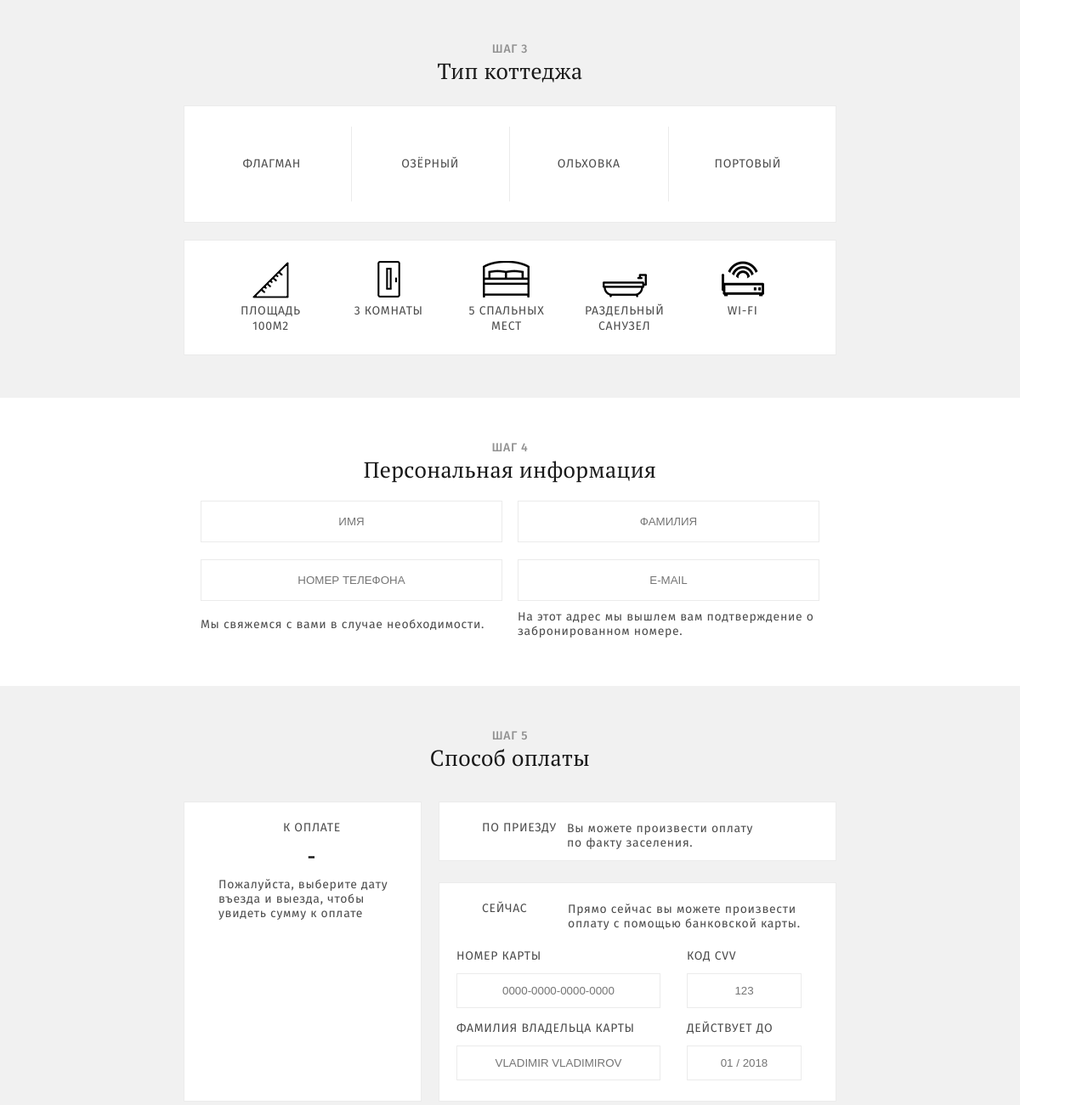
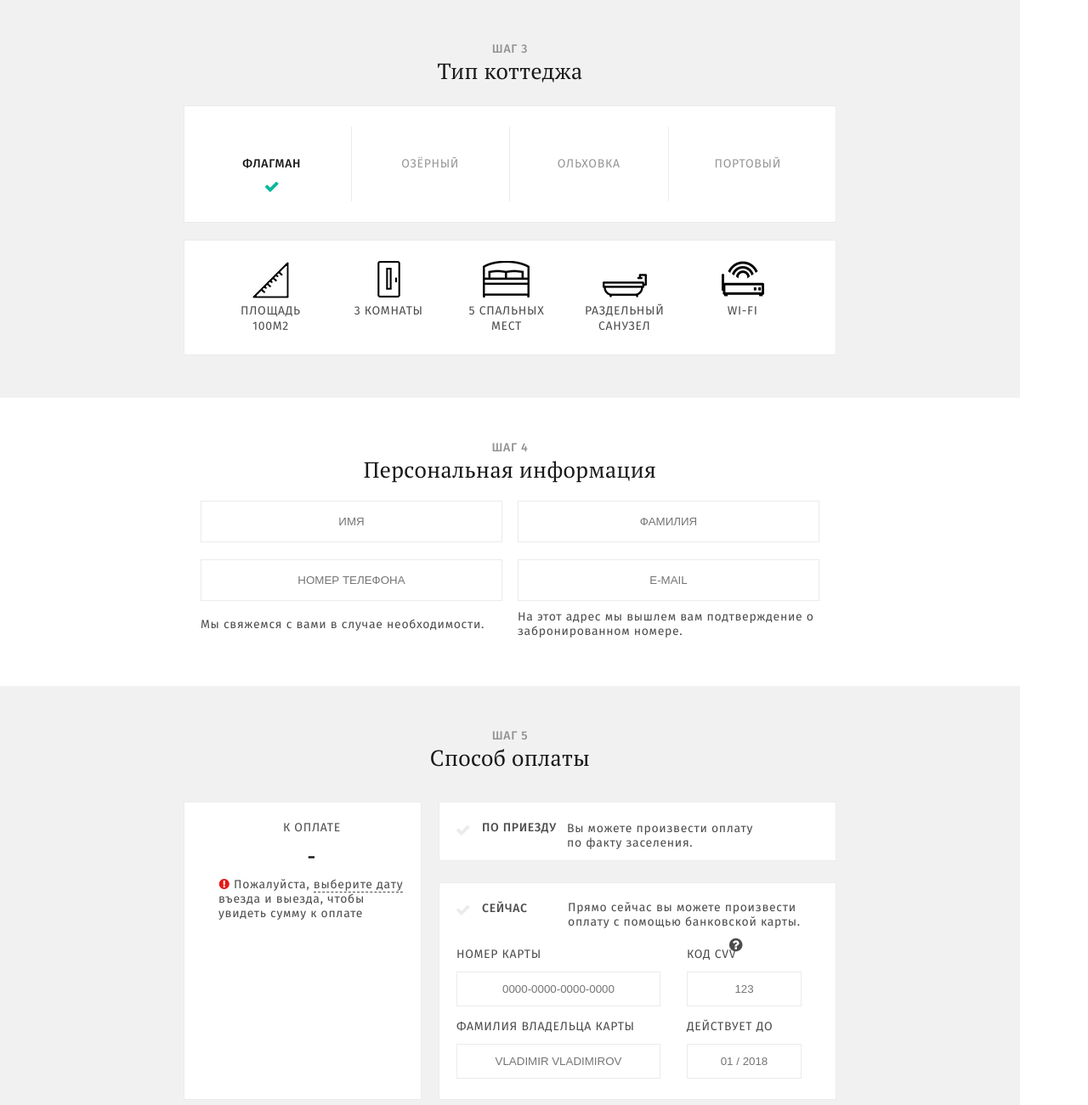
Before and after one commit to MechanicalSoul/greenvalley, a website: page src/booking.html in a window 1280 px wide. Shown: the part 920-2220 px from the top of the page at 85% size. Drawn offline with nearby package versions, Linux system fonts and the light colour scheme; files that its build step writes are made by us from their sources; a web font is replaced by a local one.

Commit message:
Правки стилей на booking

```diff
--- a/src/booking.html
+++ b/src/booking.html
@@ -157,8 +157,8 @@
 				<span class="step__number">Шаг 2</span>
 				<h2 class="step__subtitle">Место проживания</h2>
 				<div class="step__place">
-					<span class="step__option  step__place--hotel">Отель</span>
-					<span class="step__option  step__place--cottage">Коттедж</span>
+					<span class="step__option  step__place-item  step__place-item--hotel">Отель</span>
+					<span class="step__option  step__place-item  step__place-item--cottage  step__place-item--active">Коттедж</span>
 				</div>
 			</section>
 
@@ -166,7 +166,7 @@
 				<span class="step__number">Шаг 3</span>
 				<h2 class="step__subtitle">Тип коттеджа</h2>
 				<ul class="step__cottage">
-					<li class="step__option  step__cottage-item">Флагман</li>
+					<li class="step__option  step__cottage-item  step__cottage-item--active">Флагман</li>
 					<li class="step__option  step__cottage-item">Озёрный</li>
 					<li class="step__option  step__cottage-item">Ольховка</li>
 					<li class="step__option  step__cottage-item">Портовый</li>
@@ -226,7 +226,7 @@
 				<div class="step__total">
 					<span class="step__option">К оплате</span>
 					<span class="step__total-price">-</span>
-					<span class="step__text  step__text--price">Пожалуйста, выберите дату въезда и выезда, чтобы увидеть сумму к оплате</span>
+					<span class="step__text  step__text--price">Пожалуйста, <a href="#" class="step__required-action">выберите дату</a> въезда и выезда, чтобы увидеть сумму к оплате</span>
 				</div>
 				<input type="submit" class="step__book-button" value="ЗАБРОНИРОВАТЬ">
 			</section>
@@ -247,5 +247,7 @@
 		</div>
 	</div>
 
+	<script type="text/javascript" src="js/script.min.js"></script>
+
 </body>
 </html>
--- a/src/js/script.js
+++ b/src/js/script.js
@@ -5,4 +5,10 @@ $(document).ready(function(){
 
   	$('.main-nav').slideToggle('slow');
   });
+
+  // $('.owl-carousel').owlCarousel({
+  // 	loop: true,
+  // 	center: true,
+  // 	items: 3
+  // });
 });
--- a/src/less/blocks/gallery.less
+++ b/src/less/blocks/gallery.less
@@ -10,7 +10,7 @@
 	}
 
 	&__inner {
-		.column();
+		// .column();
 	}
 
 	&__slider {
@@ -29,7 +29,8 @@
 		display: block;
 		margin: 0 auto;
 		position: relative;
-		min-width: 320px;
+		// min-width: 320px;
+		width: 100%;
 		max-width: 1180px;
 		min-height: 260px;
 		overflow: hidden;
--- a/src/less/blocks/step.less
+++ b/src/less/blocks/step.less
@@ -55,6 +55,11 @@
 		&--price {
 			width: 220px;
 			align-self: flex-start;
+			text-indent: 18px;
+			background-image: url('../img/booking-attention.png');
+			background-repeat: no-repeat;
+			background-size: auto;
+			background-position: 0 2px;
 		}
 	}
 
@@ -76,36 +81,29 @@
 	&__place {
 		width: 280px;
 		border: 1px solid @color-shade-gray-3;
-		padding: 15px 15px 26px 15px;
+		padding: 15px 0px 26px 0px;
 		margin-top: 26px;
 		.row();
 
 		@media (min-width: 768px) {
-			padding-left: 0;
-			padding-right: 0;
+			width: 380px;
 		}
+	}
+
+	&__place-item {
+		flex-basis: 50%;
+		background-repeat: no-repeat;
+		background-size: auto;
+		background-position: center 75%;
+		padding-bottom: 76px;
 
 		&--hotel {
-			flex-basis: 50%;
 			background-image: url('../img/booking-hotel.png');
-			background-repeat: no-repeat;
-			background-size: auto;
-			background-position: center 75%;
-			padding-bottom: 76px;
 			border-right: 1px solid @color-shade-gray-3;
 		}
 
 		&--cottage {
-			flex-basis: 50%;
 			background-image: url('../img/booking-cottage.png');
-			background-repeat: no-repeat;
-			background-size: auto;
-			background-position: center 75%;
-			padding-bottom: 76px;
-		}
-
-		@media (min-width: 768px) {
-			width: 380px;
 		}
 	}
 
@@ -117,15 +115,32 @@
 		width: 100%;
 		list-style-type: none;
 		font-size: 0;
+		.column();
 
 		@media (min-width: 768px) {
 			width: 768px;
+			.row();
 		}
 	}
 
 	&__cottage-item {
 		margin-top: 10px;
 		margin-bottom: 10px;
+		width: 320px;
+		color: @color-shade-gray-2;
+
+		&--active {
+			background-image: url('../img/booking-check.png');
+			background-repeat: no-repeat;
+			background-size: auto;
+			background-position: 85px center;
+			font-weight: @font-weight-medium;
+			color: @text-color;
+
+			@media (min-width: 768px) {
+				background-position: center 65px;
+			}
+		}
 
 		@media (min-width: 768px) {
 			display: inline-block;
@@ -153,18 +168,6 @@
 		padding: 24px 40px 24px 32px;
 		list-style-type: none;
 		font-size: 0;
-
-		// &:before {
-		// 	position: absolute;
-		// 	content: '';
-		// 	width: 15px;
-		// 	height: 15px;
-		// 	background-color: @color-white;
-		// 	border: 1px solid @color-shade-gray-3;
-		// 	top: 0;
-		// 	left: 0;
-		// 	transform: rotate(45deg) scaleX(2);
-		// }
 
 		@media (min-width: 768px) {
 			display: block;
@@ -291,6 +294,12 @@
 		margin-bottom: 10px;
 	}
 
+	&__required-action {
+		text-decoration: none;
+		color: @color-shade-gray-1;
+		border-bottom: 1px dashed;
+	}
+
 	&__later {
 		width: 320px;
 		background-color: @color-white;
@@ -322,6 +331,11 @@
 		padding-left: 36px;
 		width: 130px;
 		text-align: left;
+		font-weight: @font-weight-medium;
+		background-image: url('../img/booking-check-inactive.png');
+		background-repeat: no-repeat;
+		background-size: auto;
+		background-position: 0 center;
 
 		@media (min-width: 768px) {
 			padding-left: 30px;
@@ -344,7 +358,7 @@
 		.step__text {
 			display: none;
 			width: 275px;
-			padding-top: 12px;
+			padding-top: 10px;
 
 			@media (min-width: 768px) {
 				display: block;
@@ -384,6 +398,10 @@
 
 			@media (min-width: 768px) {
 				order: 2;
+				background-image: url('../img/booking-question.png');
+				background-repeat: no-repeat;
+				background-size: auto;
+				background-position: 50px 0;
 			}
 		}
 
```
Also changed, not shown: src/index.html (+7 -1 lines), src/roomlist.html (+2 -0 lines), src/singleroom.html (+2 -0 lines), src/img/booking-attention.png (added), src/img/booking-cottage-tr.png (added), src/img/booking-hotel-tr.png (added), src/img/booking-question.png (added), src/img/triangle.png (added).
